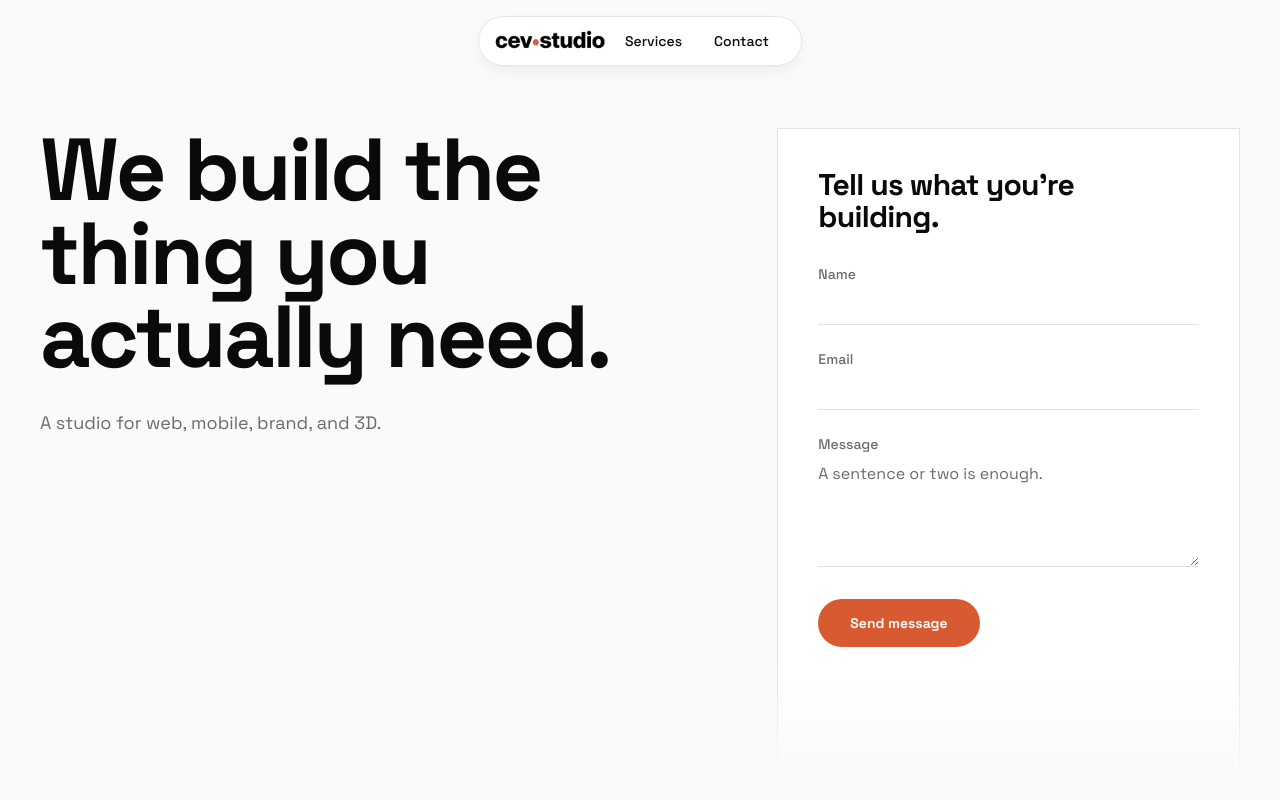
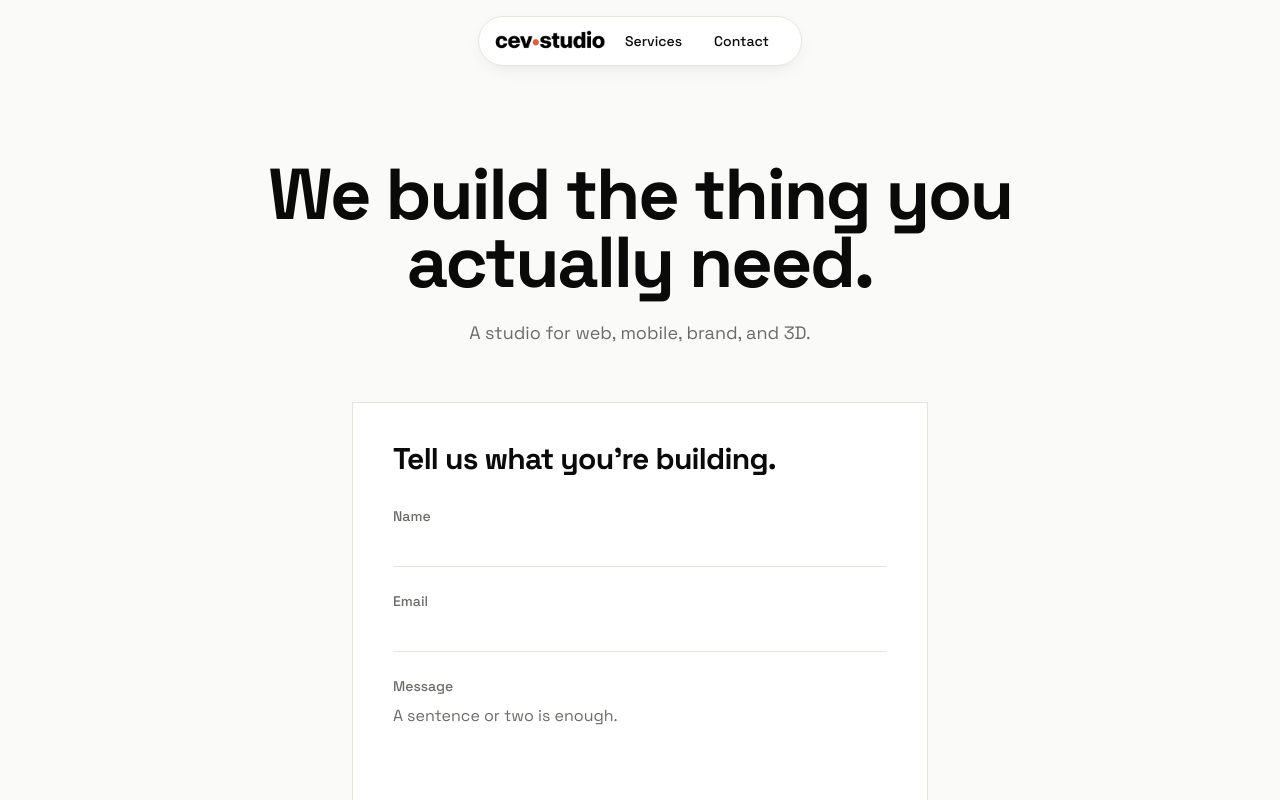
Before and after one commit to laughable-9/cevstudio, a Next.js app: page / in a window 1280 px wide. Shown: the top 800 px of the page. Built offline with nearby package versions, Linux system fonts and the light colour scheme.

Commit message:
style(hero): center hero and stack contact form below

```diff
--- a/app/components/Hero.tsx
+++ b/app/components/Hero.tsx
@@ -2,25 +2,23 @@ import ContactForm from "./ContactForm";
 
 export default function Hero() {
   return (
-    <section id="top" className="border-b border-border">
-      <div className="mx-auto grid max-w-7xl grid-cols-1 gap-12 px-6 py-20 md:px-10 md:py-32 lg:grid-cols-12 lg:gap-16">
-        <div className="lg:col-span-7">
+    <section id="top" className="px-6 pb-16 pt-32 md:px-10 md:pt-40">
+      <div className="mx-auto flex max-w-7xl flex-col items-center text-center">
         <h1
-            className="font-bold tracking-tight text-ink"
+          className="max-w-3xl font-bold tracking-tight text-ink"
           style={{
-              fontSize: "clamp(3rem, 8.5vw, 5.5rem)",
+            fontSize: "clamp(2.75rem, 6.5vw, 4.5rem)",
             lineHeight: 0.95,
             letterSpacing: "-0.03em",
           }}
         >
           We build the thing you actually need.
         </h1>
-          <p className="mt-8 max-w-md text-base leading-snug text-muted md:text-lg">
+        <p className="mt-6 max-w-md text-base leading-snug text-muted md:text-lg">
           A studio for web, mobile, brand, and 3D.
         </p>
-        </div>
 
-        <div className="lg:col-span-5">
+        <div className="mt-14 w-full max-w-xl text-left">
           <ContactForm />
         </div>
       </div>
```
Lines whose indentation alone changed are shown as unchanged.
